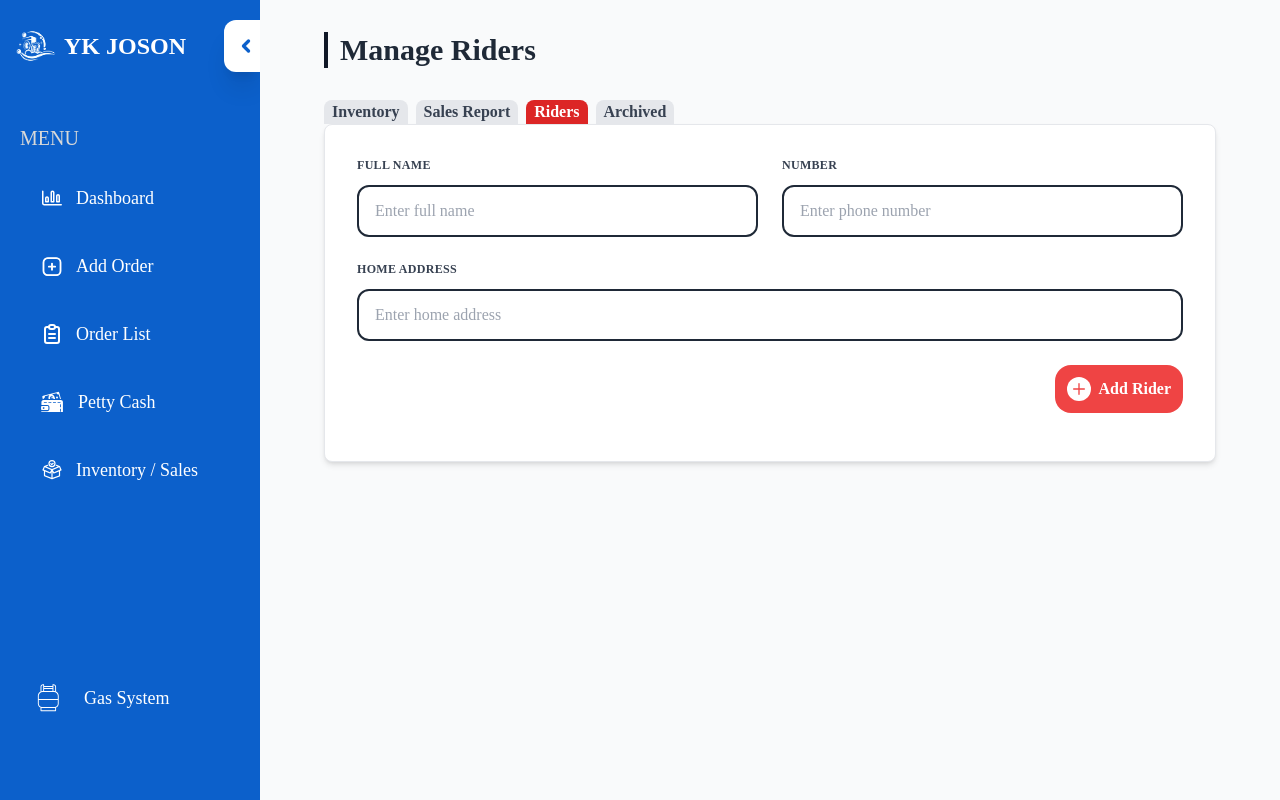
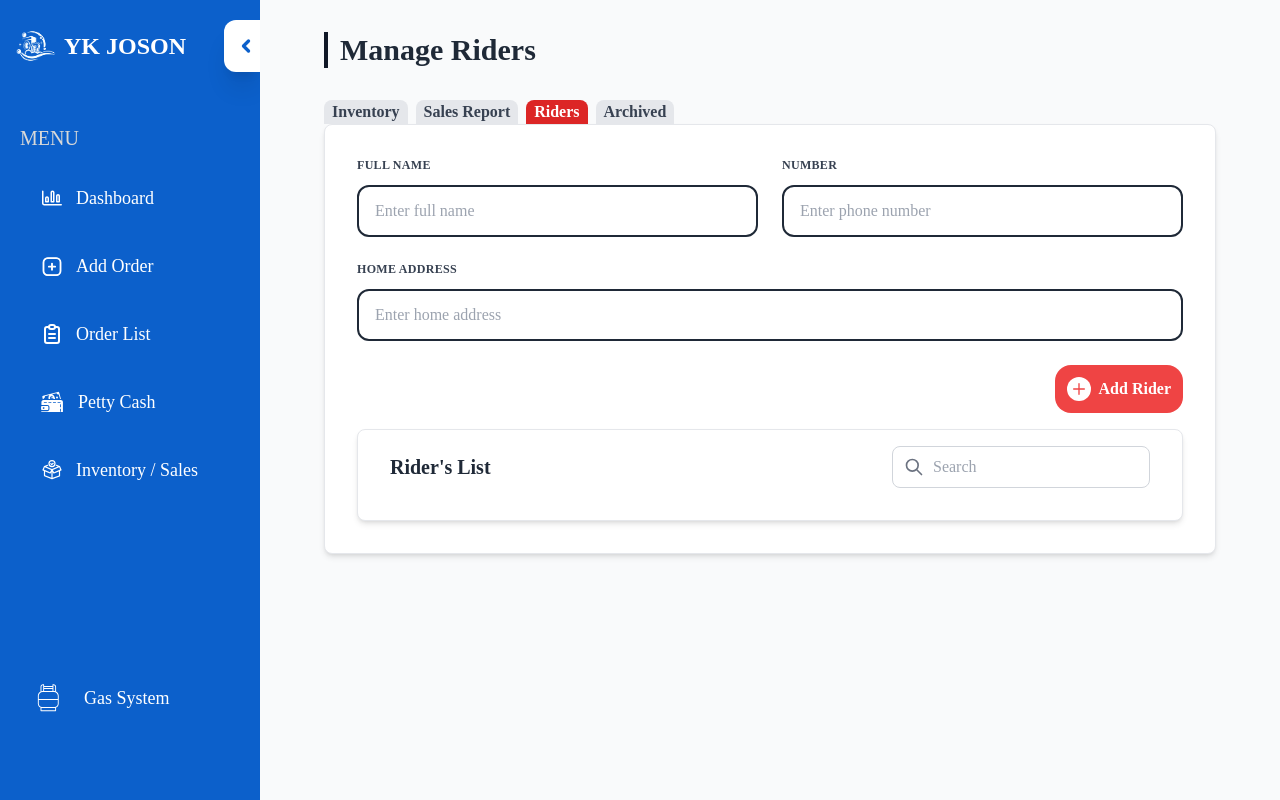
Before and after one commit to Tyarlzzz/ykjoson, a PHP site: page /Gas/ManageRiders.php in a window 1280 px wide. Run offline with PHP 8.4, Linux system fonts and the light colour scheme; some libraries are stand-ins or nearby versions; some web fonts are replaced.

Commit message:
Create.php Final Fix (UI & Functionality COMPLETE)

```diff
--- a/Gas/ManageRiders.php
+++ b/Gas/ManageRiders.php
@@ -47,6 +47,24 @@
             </div>
         <span>Add Rider</span>
     </div>
+
+    <div class="bg-white rounded-lg shadow-md px-8 py-4 border border-gray-200">
+        <div class="flex justify-between items-center mb-4">
+            <h2 class="text-xl font-bold text-gray-800">Rider's List</h2>
+            <div class="flex items-center">
+                <div class="relative flex items-center">
+                    <input type="text" placeholder="Search"
+                    class="border border-gray-300 rounded-lg py-2 pl-10 pr-4 focus:outline-none focus:ring-2 focus:ring-gray-500">
+                    <svg class="w-5 h-5 absolute left-3 text-gray-500" fill="none" stroke="currentColor" viewBox="0 0 24 24"
+                    xmlns="http://www.w3.org/2000/svg">
+                    <path stroke-linecap="round" stroke-linejoin="round" stroke-width="2"
+                        d="M21 21l-6-6m2-5a7 7 0 11-14 0 7 7 0 0114 0z"></path>
+                    </svg>
+                </div>
+            </div>
+        </div>
+    </div>
+
     </div>
   </div>
 </main>
--- a/Gas/create.php
+++ b/Gas/create.php
@@ -160,7 +160,7 @@
             <div class="border-t pt-4">
               <div class="flex justify-between items-center mb-2">
                 <span class="font-bold text-gray-700">Total Items:</span>
-                <span id="total-items" class="font-bold text-xl text-gray-800">3</span>
+                <span id="total-items" class="font-bold text-xl text-gray-800">0</span>
               </div>
               <div class="text-sm text-gray-600">
                 <span class="font-semibold">Notes:</span>
```
